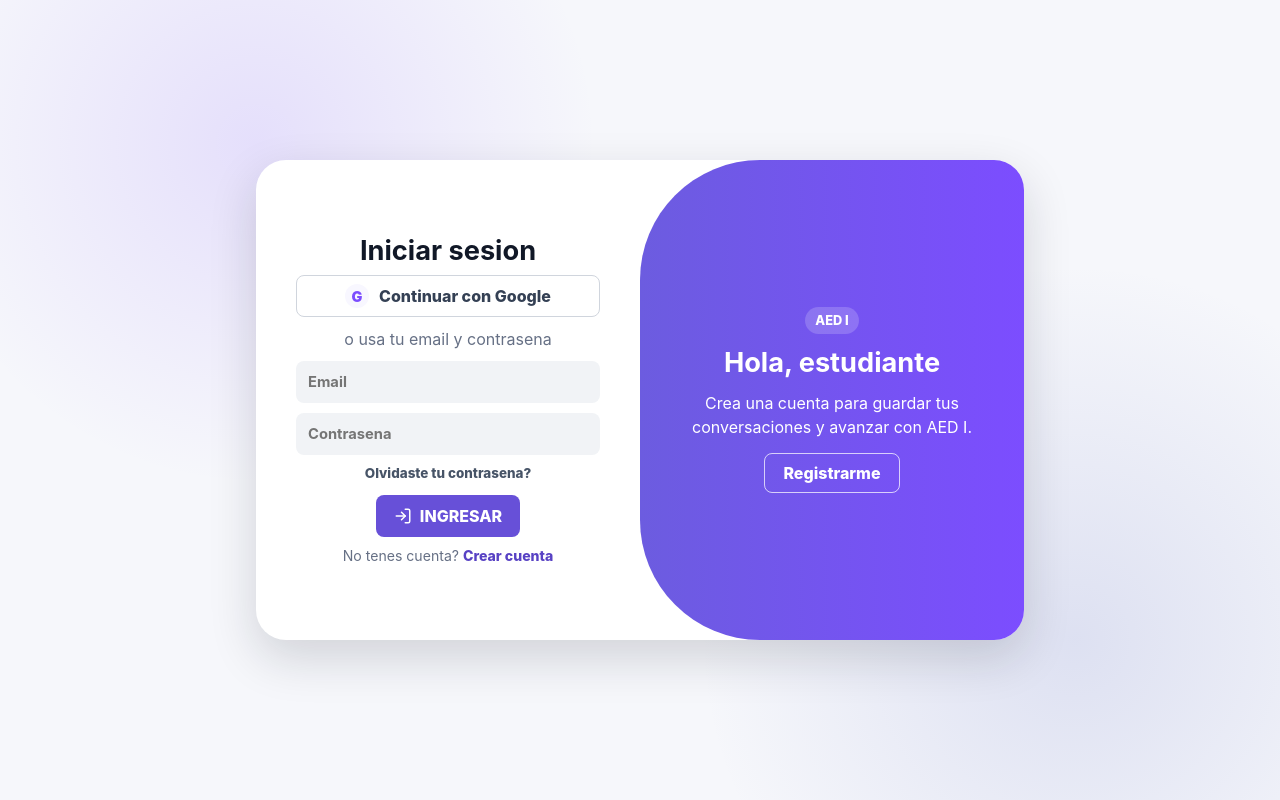
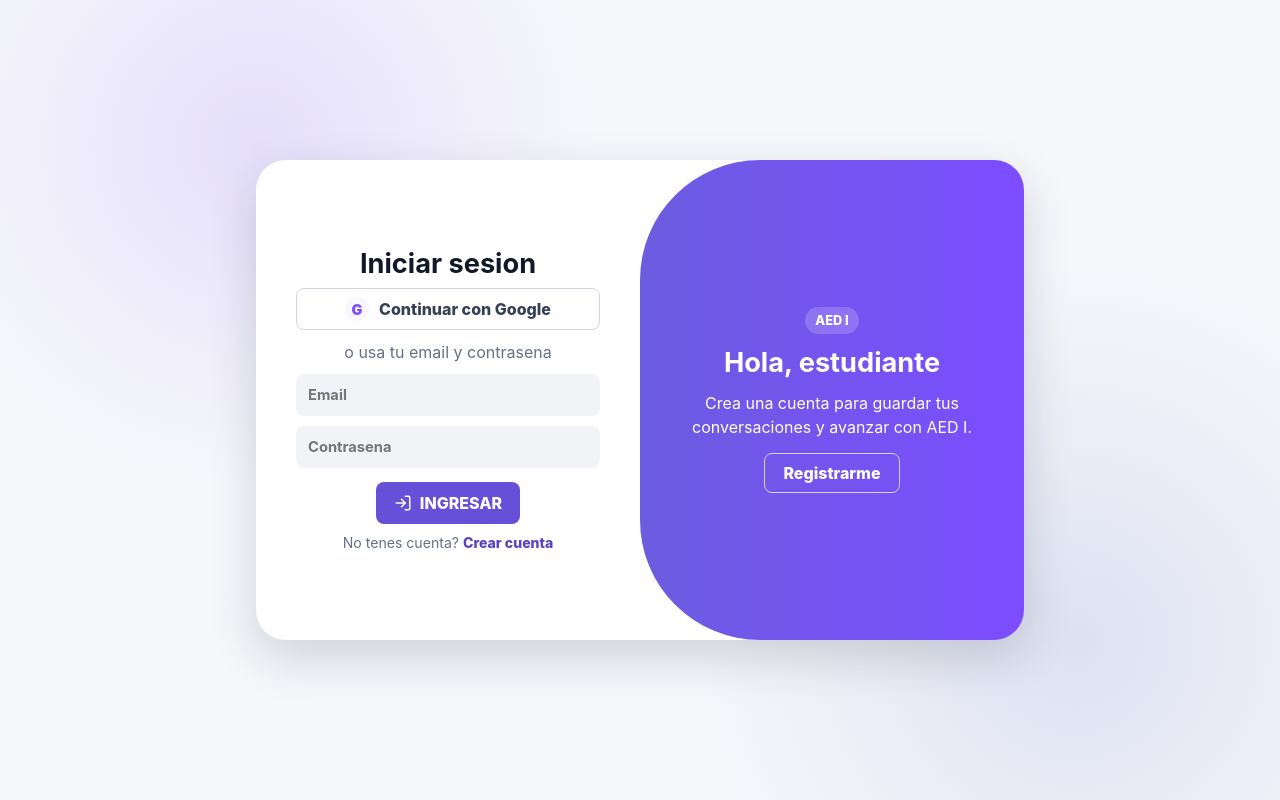
Before and after one commit to SandraNahara/SistemaTutorInteligente, a React (Vite) app in the folder frontend/: page /login in a window 1280 px wide. Built offline with nearby package versions, Linux system fonts and the light colour scheme; no server answers.

Commit message:
Remove password recovery placeholder

```diff
--- a/frontend/src/components/LoginForm.tsx
+++ b/frontend/src/components/LoginForm.tsx
@@ -99,9 +99,6 @@ export function LoginForm({
           required
         />
       </label>
-      <button className="text-link-button" type="button">
-        Olvidaste tu contrasena?
-      </button>
       <button className="primary-button" type="submit" disabled={submitting}>
         <LogIn aria-hidden="true" size={18} />
         {submitting ? "Ingresando..." : "Ingresar"}
```
